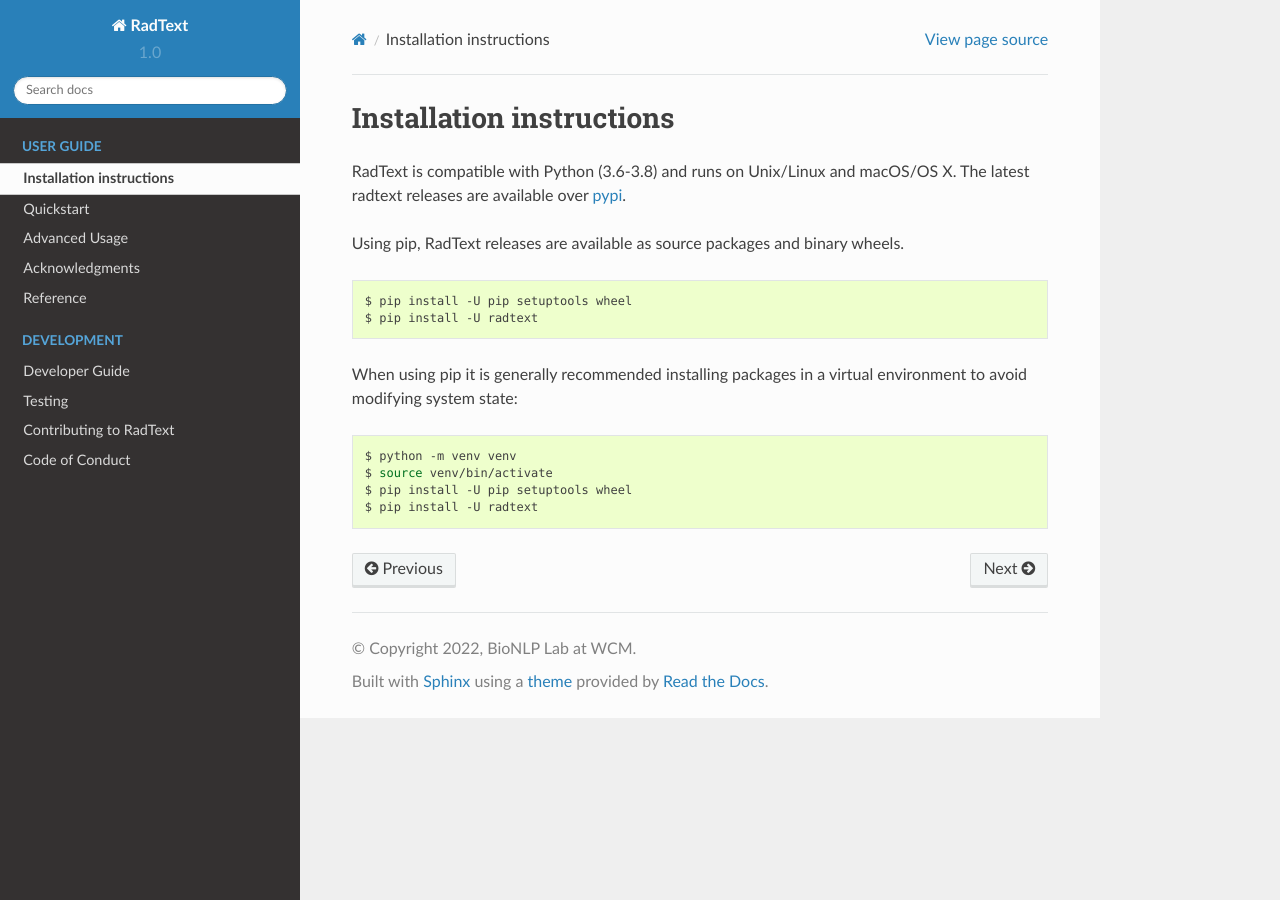
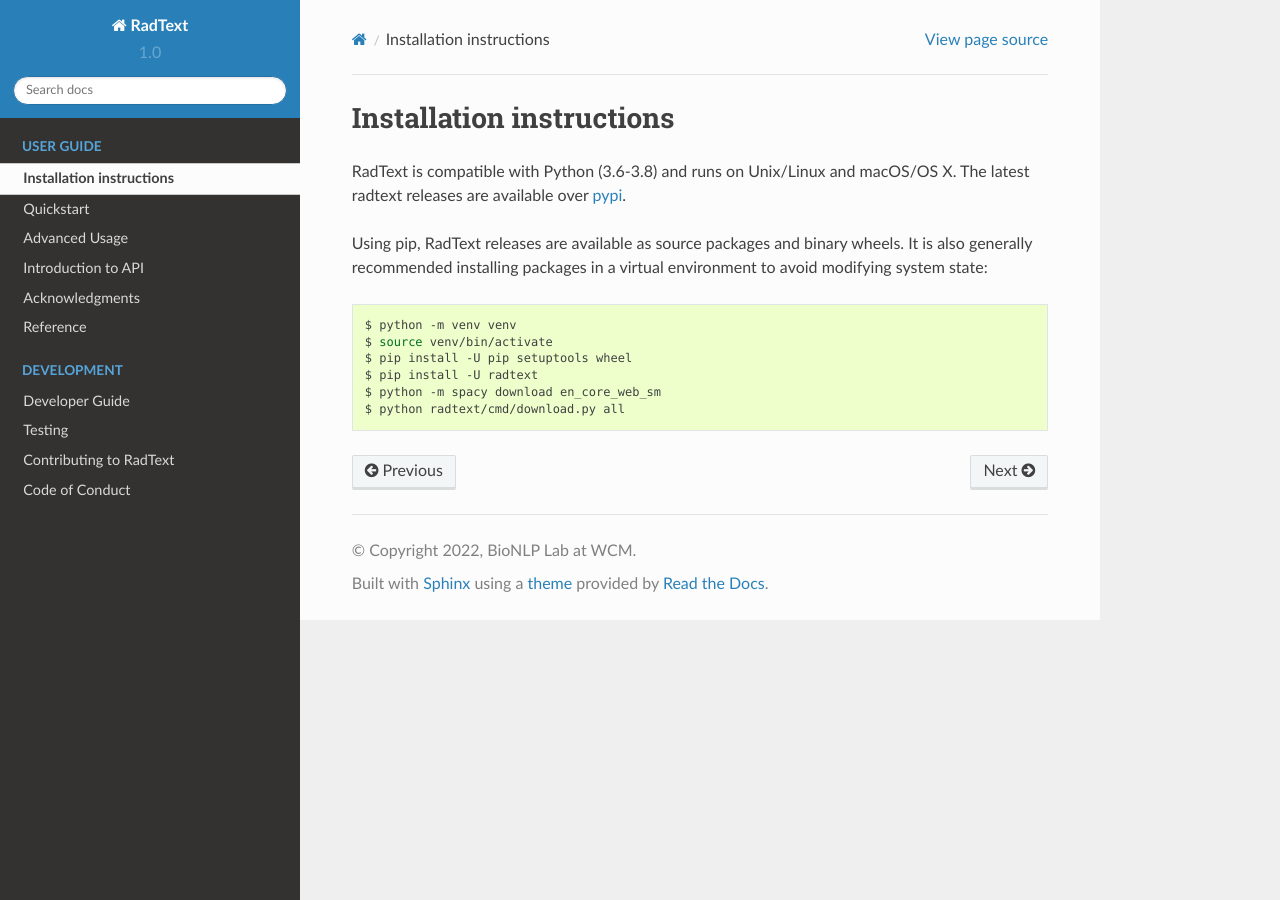
Before and after one commit to bionlplab/radtext, a Sphinx documentation site: the page built from docs/install.md, in a window 1280 px wide. Built offline with Sphinx 7.4.7 and the Read the Docs theme 2.0.0, drawn with Linux system fonts in a browser that asks for light colours.

Commit message:
rewrite docs

````diff
--- a/docs/getting_started.md
+++ b/docs/getting_started.md
@@ -47,8 +47,8 @@
 
 RadText also offers a tool to convert from [OMOP CDM NOTE
 table](https://www.ohdsi.org/web/wiki/doku.php?id=documentation:cdm:note) (in
-the csv format) to the BioC collection. By default, column 'note_id' stores
-the report ids, and column 'note_text' stores the reports
+the CSV format) to the BioC collection. By default, column 'note_id' stores
+the report ids, and column 'note_text' stores the reports.
 
 ```shell
 # Convert from csv to BioC
--- a/docs/index.rst
+++ b/docs/index.rst
@@ -18,6 +18,7 @@
    install
    getting_started
    user_guide
+   api
    acknowledgments
    reference
 
--- a/docs/install.md
+++ b/docs/install.md
@@ -5,13 +5,7 @@
 [pypi](https://pypi.python.org/pypi/radtext).
 
 Using pip, RadText releases are available as source packages and binary wheels.
-
-```shell
-$ pip install -U pip setuptools wheel
-$ pip install -U radtext
-```
-
-When using pip it is generally recommended installing packages in a virtual
+It is also generally recommended installing packages in a virtual
 environment to avoid modifying system state:
 
 ```shell
@@ -19,4 +13,6 @@
 $ source venv/bin/activate
 $ pip install -U pip setuptools wheel
 $ pip install -U radtext
+$ python -m spacy download en_core_web_sm
+$ python radtext/cmd/download.py all
 ```
````
Also changed, not shown: other parts of docs/getting_started.md (+2 -2 lines), docs/api.md (added, +4 -0 lines), docs/user_guide.md (+49 -87 lines), 1 other file.
